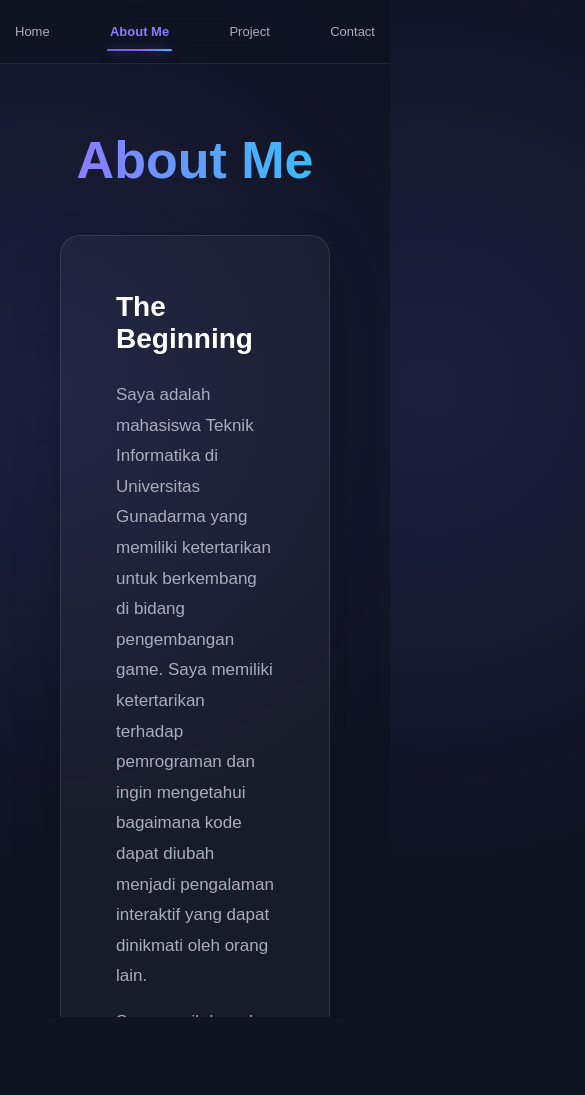
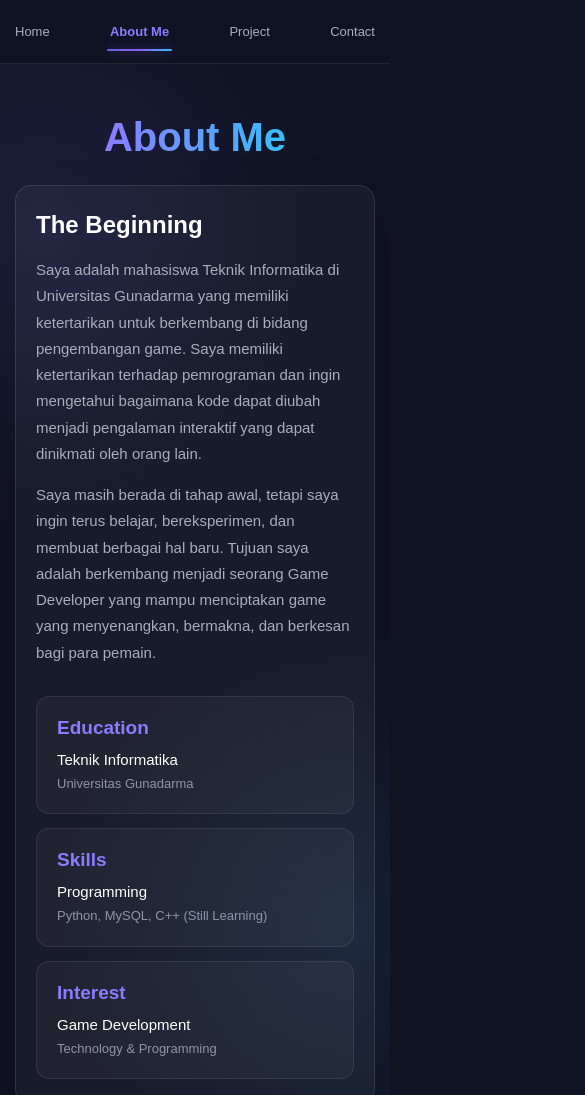
Before and after one commit to lerrysisiput-source/profile, a plain HTML site: page about.html in a window 390 px wide. Shown: the top 1095 px of the page, 585 px wide, since content can reach past the window. Drawn offline with Linux system fonts and the light colour scheme.

Commit message:
Update project

```diff
--- a/css/style.css
+++ b/css/style.css
@@ -28,6 +28,7 @@ body.page-leaving {
     opacity: 0;
     transform: translateY(-8px);
     transition: opacity 0.25s ease, transform 0.25s ease;
+    pointer-events: none;
 }
 
 
@@ -974,6 +975,7 @@ body.page-leaving .page-transition {
 
 @media (max-width: 768px) {
 
+    /* Navigation */
     .navbar {
         padding: 17px 12px;
     }
@@ -992,6 +994,102 @@ body.page-leaving .page-transition {
     .navbar nav a.active::after {
         bottom: -5px;
         height: 2px;
+    }
+
+    /* ABOUT */
+    .about-page {
+        width: 100%;
+        min-height: 100vh;
+        padding: 115px 15px 50px;
+    }
+
+    .about-page > h1 {
+        font-size: 40px;
+        text-align: center;
+        margin-bottom: 25px;
+    }
+
+    .about-container {
+        width: 100%;
+        max-width: 520px;
+        min-height: auto;
+        padding: 25px 20px;
+        border-radius: 16px;
+    }
+
+    .about-description {
+        width: 100%;
+        max-width: none;
+    }
+
+    .about-description h2 {
+        font-size: 24px;
+        margin-bottom: 18px;
+    }
+
+    .about-description p {
+        font-size: 15px;
+        line-height: 1.75;
+        margin-bottom: 15px;
+    }
+
+    /* Cards menjadi satu kolom di HP */
+    .about-cards {
+        width: 100%;
+        display: grid;
+        grid-template-columns: 1fr;
+        gap: 14px;
+        margin-top: 30px;
+    }
+
+    .about-card {
+        width: 100%;
+        min-height: auto;
+        padding: 20px;
+        border-radius: 13px;
+    }
+
+    .about-card h3 {
+        font-size: 19px;
+        margin-bottom: 12px;
+    }
+
+    .about-card p {
+        font-size: 15px;
+        margin-bottom: 6px;
+    }
+
+    .about-card span {
+        font-size: 13px;
+        line-height: 1.5;
+    }
+
+    /* Hover tidak menggeser card pada touchscreen */
+    .about-card:hover {
+        transform: none;
+    }
+
+    /* Other existing pages */
+    .contact-page {
+        padding-top: 120px;
+    }
+
+    .contact-page h1 {
+        font-size: 42px;
+    }
+
+    .contact-intro {
+        font-size: 15px;
+    }
+
+    .contact-social {
+        grid-template-columns: 1fr;
+    }
+
+    .social-card {
+        flex-direction: row;
+        justify-content: flex-start;
+        padding: 17px 20px;
     }
 
     .page-content {
@@ -1052,7 +1150,6 @@ body.page-leaving .page-transition {
         padding: 11px 14px;
     }
 
-    /* Tidak ada efek hover yang mengganggu pada perangkat touch. */
     .project:hover,
     .github-button:hover {
         transform: none;
@@ -1124,6 +1221,35 @@ body.page-leaving .page-transition {
         font-size: 12px;
     }
 
+    .about-page {
+        padding-left: 12px;
+        padding-right: 12px;
+    }
+
+    .about-page > h1 {
+        font-size: 34px;
+    }
+
+    .about-container {
+        padding: 22px 15px;
+    }
+
+    .about-description h2 {
+        font-size: 22px;
+    }
+
+    .about-description p {
+        font-size: 14px;
+    }
+
+    .about-card {
+        padding: 18px;
+    }
+
+    .about-card h3 {
+        font-size: 18px;
+    }
+
     .page-content {
         padding-left: 12px;
         padding-right: 12px;
```
